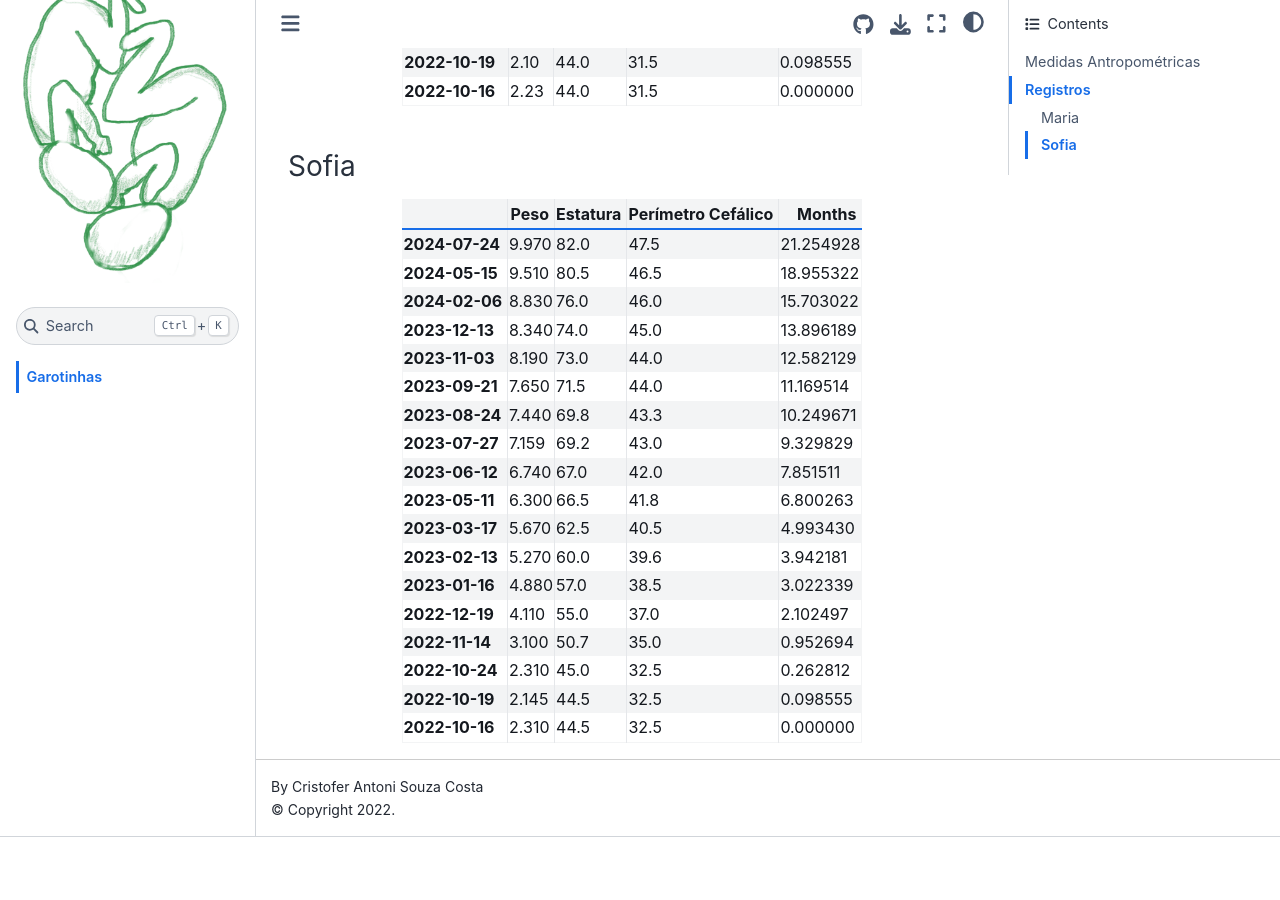
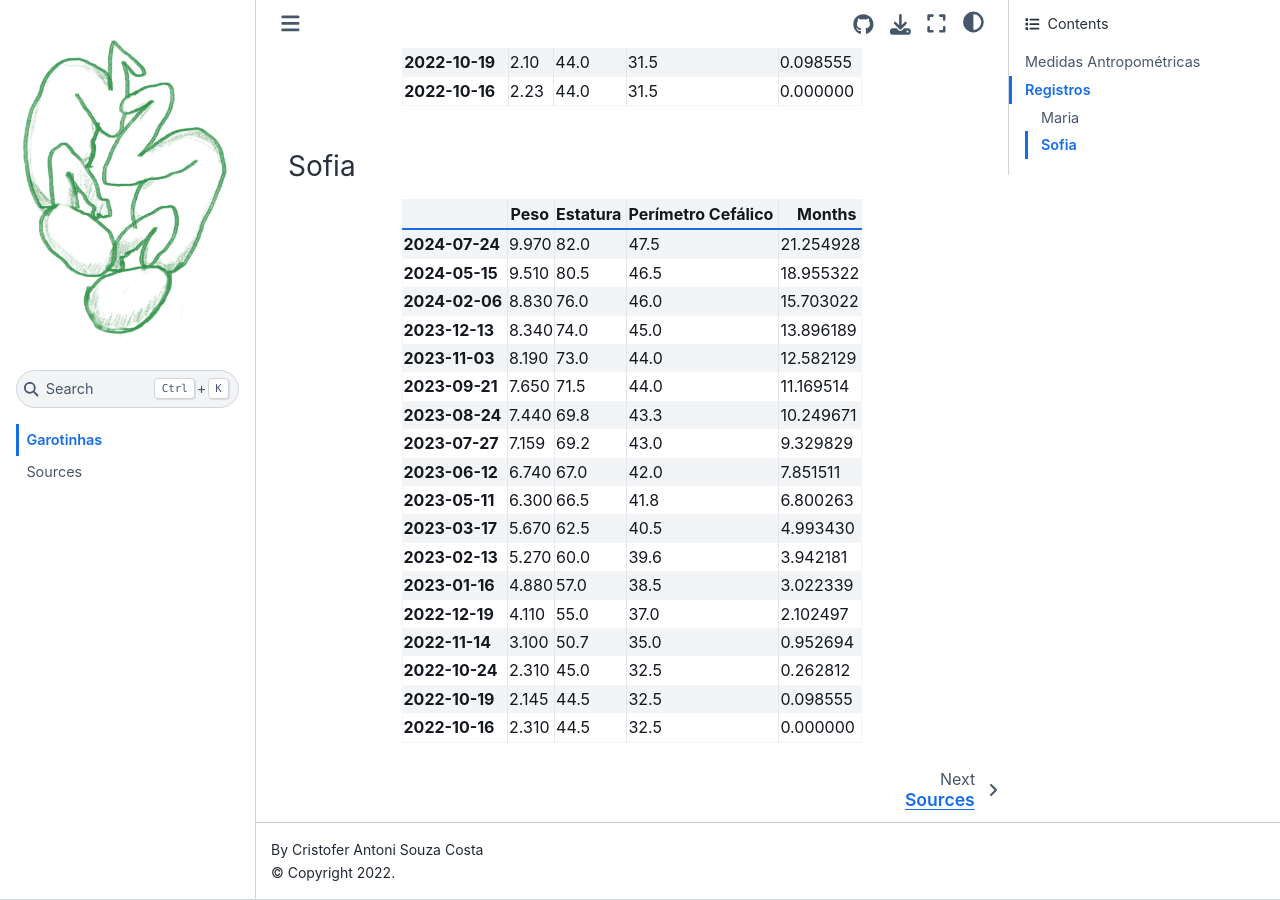
Before and after one commit to eu-cristofer/go-green.house, a Jupyter Book: the page built from content/main_script.ipynb, in a window 1280 px wide and 900 px high, scrolled down 2906 px. Built offline with Jupyter Book 1.0.4 settings and Sphinx 7.4.7 and the Sphinx Book theme 1.1.4, drawn with Linux system fonts in a browser that asks for light colours; comment, search, counter and statistics services are not loaded; before the commit the page ends 3743 px from its top, so only the background shows below that.

Commit message:
Adding source

```diff
--- a/_toc.yml
+++ b/_toc.yml
@@ -3,3 +3,5 @@
 
 format: jb-book
 root: content/main_script
+chapters:
+- file: content/sources
```
Also changed, not shown: content/sources.md (added, +3 -0 lines).
